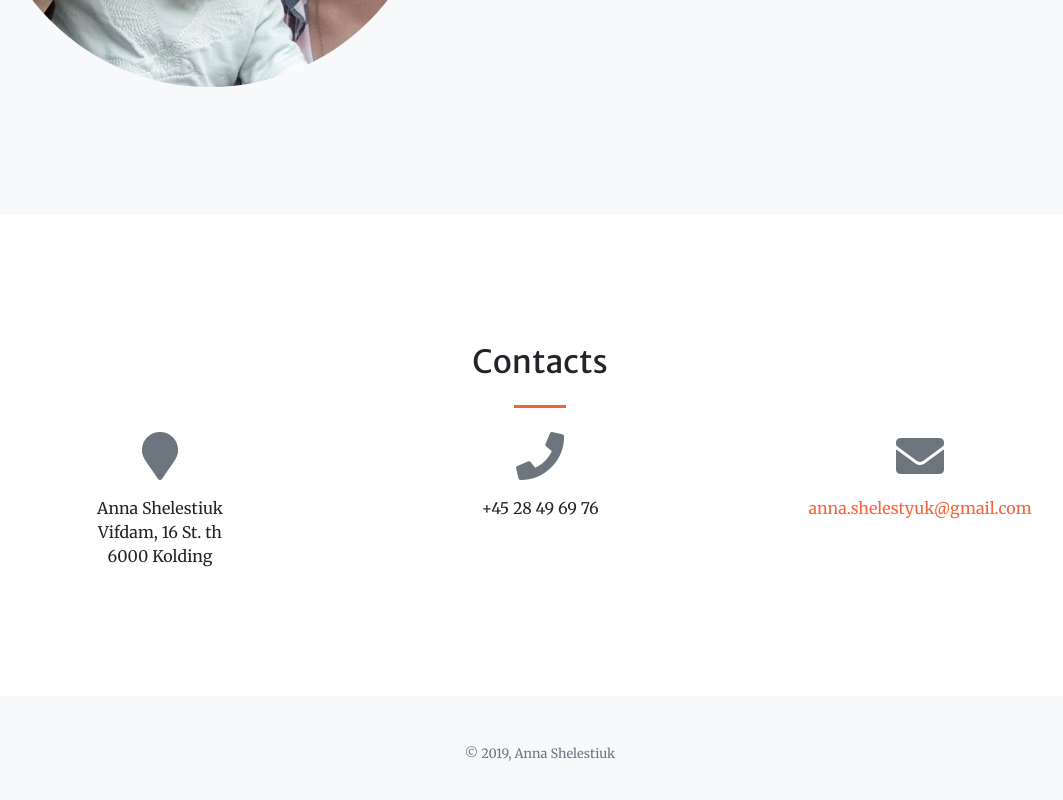
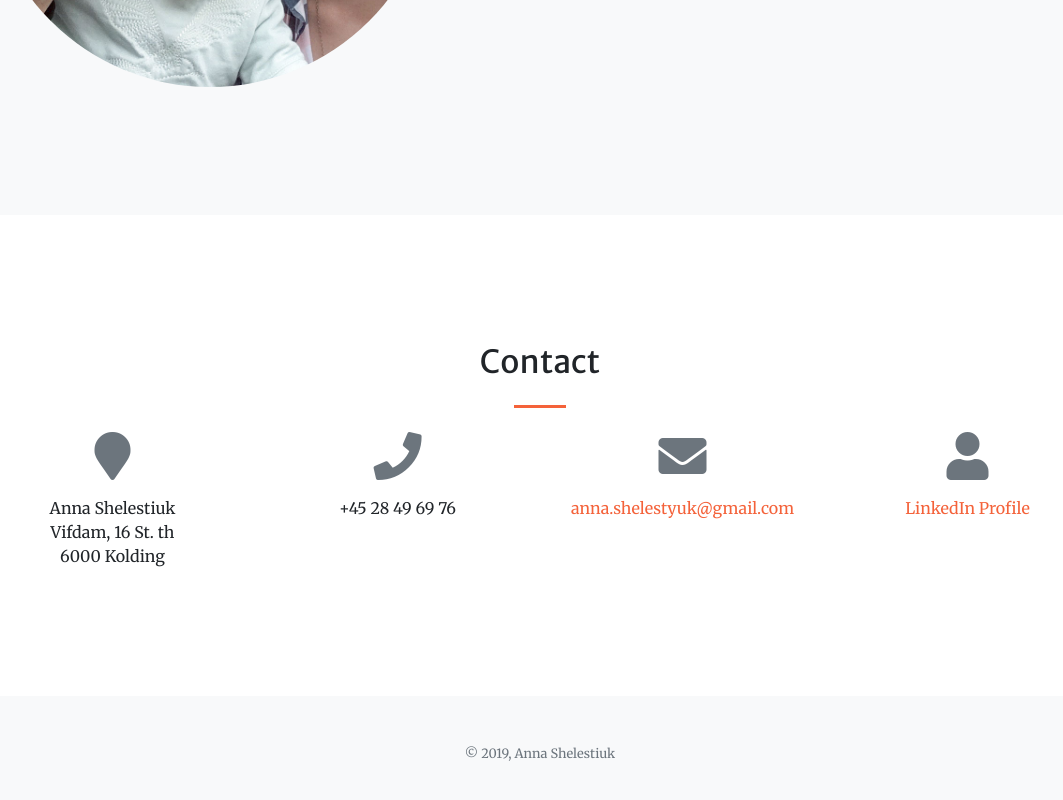
Before and after one commit to nyutash/annashel.com, a website with bundled scripts: page index.html in a window 1280 px wide. Shown: the part 4457-5257 px from the top of the page, without its empty margins (100-1163 px from the left). Built offline with nearby package versions, Linux system fonts and the light colour scheme.

Commit message:
Added LinkedIn to Contact block

```diff
--- a/index.html
+++ b/index.html
@@ -398,24 +398,28 @@ I am best in combining creative and technical tasks. I feel comfortable working
     <div class="container">
       <div class="row justify-content-center">
         <div class="col-lg-8 text-center">
-          <h2 class="mt-0">Contacts</h2>
+          <h2 class="mt-0">Contact</h2>
           <hr class="divider my-4">
         </div>
       </div>
       <div class="row">
-        <div class="col-lg-4 mr-auto text-center">
+        <div class="col-lg-3 mr-auto text-center">
           <i class="fas fa-map-marker fa-3x mb-3 text-muted"></i>
           <div>Anna Shelestiuk<br>
             Vifdam, 16 St. th<br>
             6000 Kolding</div>
         </div>
-        <div class="col-lg-4 ml-auto text-center">
+        <div class="col-lg-3 ml-auto text-center">
           <i class="fas fa-phone fa-3x mb-3 text-muted"></i>
           <div>+45 28 49 69 76</div>
         </div>
-        <div class="col-lg-4 mr-auto text-center">
+        <div class="col-lg-3 mr-auto text-center">
           <i class="fas fa-envelope fa-3x mb-3 text-muted"></i>
           <a class="d-block" href="mailto:anna.shelestyuk@gmail.com">anna.shelestyuk@gmail.com</a>
+        </div>
+        <div class="col-lg-3 mr-auto text-center">
+          <i class="fas fa-user fa-3x mb-3 text-muted"></i>
+          <a class="d-block" target="_blank" href="https://www.linkedin.com/in/anna-shelestiuk/">LinkedIn Profile</a>
         </div>
       </div>
     </div>
```
